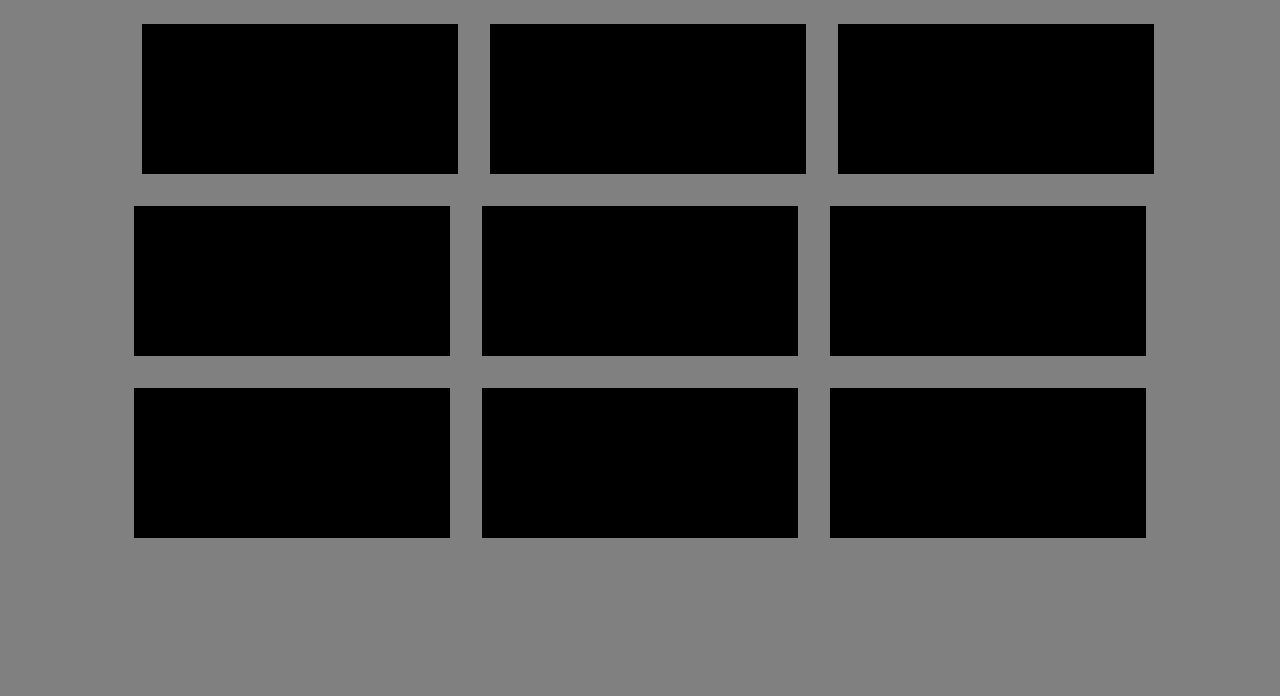
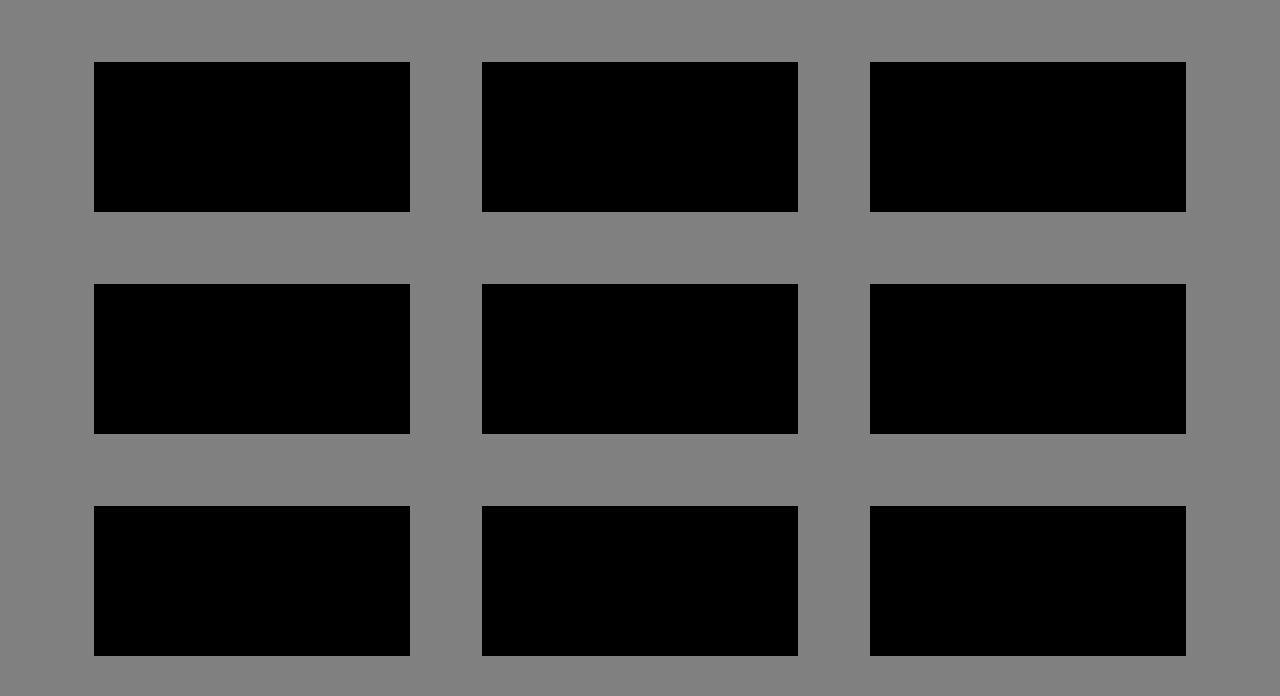
Before and after one commit to clsmve/tictactoe, a plain HTML site: page index.html in a window 1280 px wide. Drawn offline with Linux system fonts and the light colour scheme.

Commit message:
wrap divs in container

```diff
--- a/index.html
+++ b/index.html
@@ -6,6 +6,7 @@
         <title>Tic Tac Toe</title>
     </head>
     <body>
+        <div class="container">
             <div class="box" id="block"></div>
             <div class="box" id="block"></div>
             <div class="box" id="block"></div>
@@ -15,5 +16,6 @@
             <div class="box" id="block"></div>
             <div class="box" id="block"></div>
             <div class="box" id="block"></div>
+        </div>
     </body>
 </html>
--- a/main.css
+++ b/main.css
@@ -1,17 +1,17 @@
-body{
+body {
     background-color: grey;
+}
+.container {
     display: flex;
     justify-content: center;
     flex-wrap: wrap;
-    align-content: flex-start;
+    align-items: center;
 }
 .box {
     display: flex;
     flex: 0 0 25%;
-    justify-content: space-around;
     background-color: black;
     height: 150px;
-    width: 75px;
-    border: 20px grey;
+    border: 20px solid grey;
     margin: 1rem;
 }
```
Lines whose indentation alone changed are shown as unchanged.
